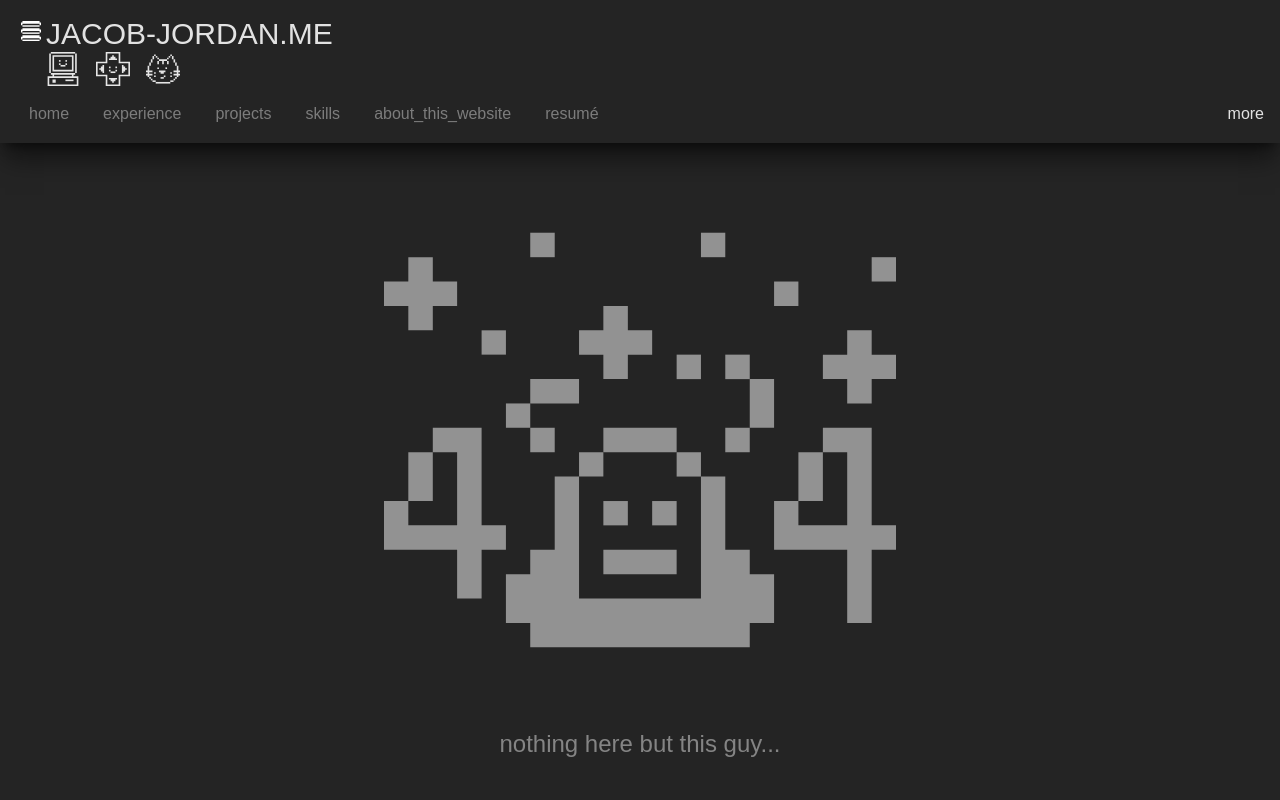
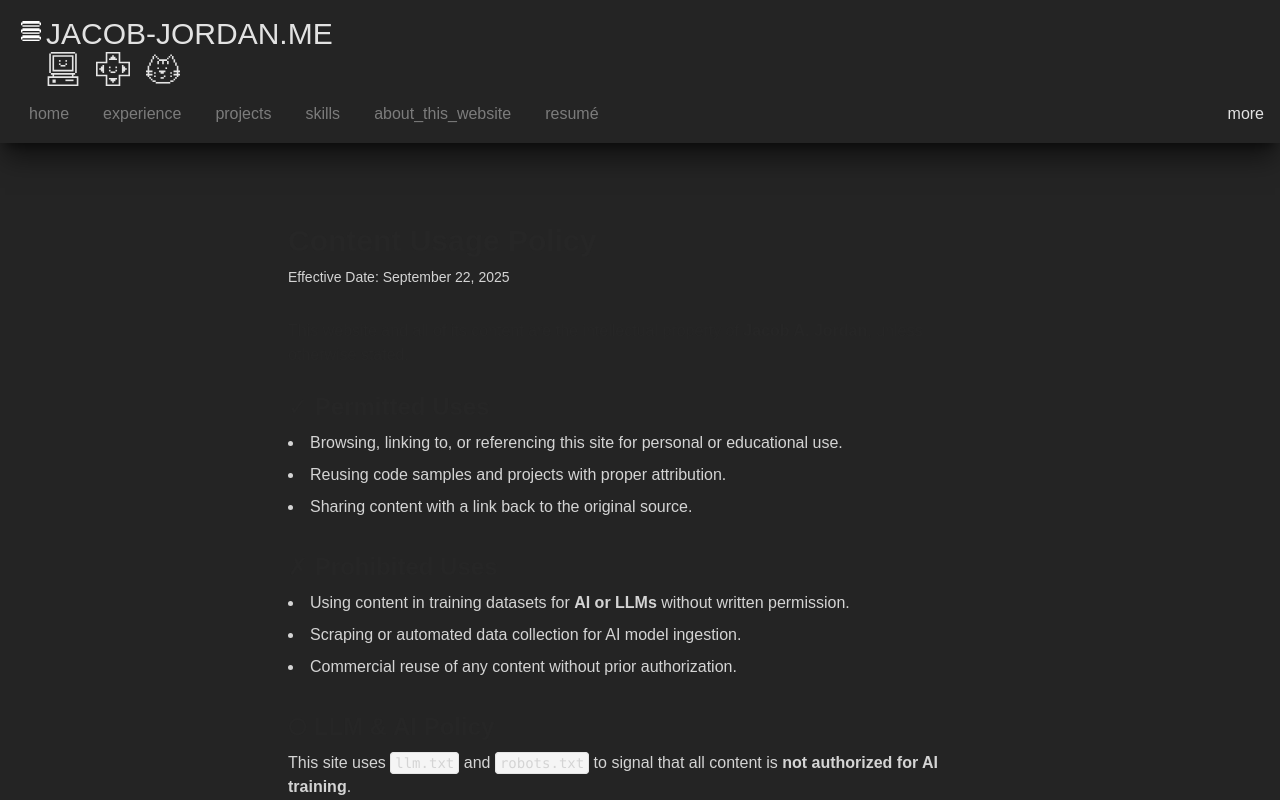
Before and after one commit to jacobjordan94/jacob-jordan-me, a React (Vite) app: page /content-policy in a window 1280 px wide. Before the commit this address led to /404. Built offline with nearby package versions, Linux system fonts and the light colour scheme; a web font is replaced by a local one.

Commit message:
Initial commit for content-policy page

```diff
--- a/src/App.jsx
+++ b/src/App.jsx
@@ -14,6 +14,7 @@ import AboutPage from './pages/about/AboutPage';
 import NotFoundIcon from './components/icons/404Icon';
 import ResumePage from './pages/resume/Resume';
 import PrintLayout from './layouts/PrintLayout';
+import ContentPolicyPage from './pages/content-policy/ContentPolicyPage';
 
 export const GlobalContext = createContext();
 
@@ -29,7 +30,9 @@ function App() {
             <Routes>
               {/* Standard Layout */}
               <Route path="/*" element={ <Navigate replace to="/404" /> }></Route>
-              <Route element={ <StandardLayout /> }></Route>
+              <Route element={ <StandardLayout /> }>
+                <Route path='/content-policy' element={ <ContentPolicyPage /> } />
+              </Route>
               {/* Responsive Layout */}
               <Route element={ <ResponsiveLayout/> }>
                 <Route index element={ <HomePage /> } />
--- /dev/null
+++ b/src/pages/content-policy/ContentPolicyPage.jsx
@@ -0,0 +1,90 @@
+import { useContext } from 'react';
+import Seo from '../../components/Seo';
+import PolicySection from './PolicySection';
+import { GlobalContext } from '../../App';
+
+export default function ContentPolicy() {
+    const { contact: { email, phone } } = useContext(GlobalContext);
+    return (
+        <>
+            <Seo
+                title="Content Usage Policy – Jacob Jordan"
+                description="Read the official content usage policy for jacob-jordan.me."
+                pathname="/content-policy"
+                schema={{
+                    "@context": "https://schema.org",
+                    "@type": "WebPage",
+                    name: "Content Usage Policy",
+                    url: "https://jacob-jordan.me/content-policy",
+                    datePublished: "2025-09-22",
+                    dateModified: "2025-09-22",
+                    description: "Official content usage policy for Jacob Jordan’s website.",
+                    inLanguage: "en"
+                }}
+            />
+
+            <main className="max-w-3xl mx-auto px-4 sm:px-6 lg:px-8 py-16 text-neutral-800 dark:text-neutral-100">
+                <h1 className="text-3xl font-bold mb-2">Content Usage Policy</h1>
+                <p className="text-sm text-neutral-300 mb-8">Effective Date: September 22, 2025</p>
+
+                <p className="mb-6">
+                    This website and all of its content are the intellectual property of <strong>Jacob A. Jordan</strong>, unless otherwise stated.
+                </p>
+
+                <PolicySection title="✓ Permitted Uses">
+                    <ul className="list-disc list-inside space-y-2">
+                        <li>Browsing, linking to, or referencing this site for personal or educational use.</li>
+                        <li>Reusing code samples and projects with proper attribution.</li>
+                        <li>Sharing content with a link back to the original source.</li>
+                    </ul>
+                </PolicySection>
+
+                <PolicySection title="✗ Prohibited Uses">
+                    <ul className="list-disc list-inside space-y-2">
+                        <li>Using content in training datasets for <strong>AI or LLMs</strong> without written permission.</li>
+                        <li>Scraping or automated data collection for AI model ingestion.</li>
+                        <li>Commercial reuse of any content without prior authorization.</li>
+                    </ul>
+                </PolicySection>
+
+                <PolicySection title="⭘ LLM & AI Policy">
+                    <p className="mb-4">
+                        This site uses <code className="bg-neutral-100 text-sm px-1 py-0.5 rounded border border-neutral-200 dark:bg-neutral-800 dark:border-neutral-700">llm.txt</code> and <code className="bg-neutral-100 text-sm px-1 py-0.5 rounded border border-neutral-200 dark:bg-neutral-800 dark:border-neutral-700">robots.txt</code> to signal that all content is <strong>not authorized for AI training</strong>.
+                    </p>
+                    <p>
+                        If you are developing or operating an AI system and wish to use any content from this site, you must obtain explicit written permission.
+                    </p>
+                </PolicySection>
+
+                <PolicySection title="ⓘ Contact">
+                    <p>
+                        <strong>Jacob A. Jordan</strong><br />
+                    </p>
+                    <p>
+                        ✉{' '}
+                        <a
+                            href={email.href}
+                            className="hover:underline text-neutral-400"
+                        >
+                            { email.text }
+                        </a>
+                    </p>
+                    <p >
+                        ☎{' '}
+                        <a
+                            href={phone.href}
+                            className="hover:underline text-neutral-400"
+                        >
+                            { phone.text }
+                        </a>
+                    </p>
+                </PolicySection>
+
+                <footer className="mt-12 text-sm text-neutral-500 dark:text-neutral-400 text-center">
+                    <p>© { new Date().getFullYear() } Jacob A. Jordan. All rights reserved.</p>
+                    <p>Last updated: September 22, 2025</p>
+                </footer>
+            </main>
+        </>
+    );
+}
--- /dev/null
+++ b/src/pages/content-policy/PolicySection.jsx
@@ -0,0 +1,16 @@
+// src/components/PolicySection.jsx
+
+/**
+ * @typedef {Object} PolicySectionProps
+ * @property {string} title - The section title
+ * @property {React.ReactNode} children - The section content
+ */
+
+export default function PolicySection({ title, children }) {
+    return (
+        <section className="mb-8">
+            <h2 className="text-2xl font-semibold mb-2">{title}</h2>
+            <div className="text-neutral-300">{children}</div>
+        </section>
+    );
+}
```
